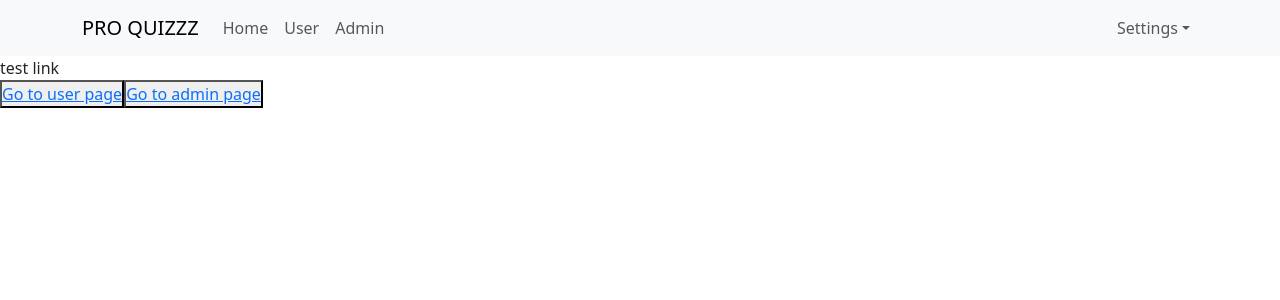
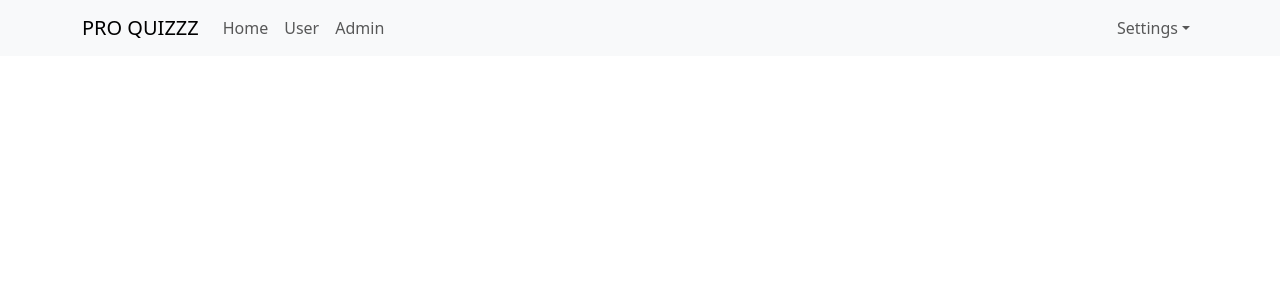
Before and after one commit to nboraxxd/learn-react-redux-with-eric, a React (Create React App) app: page / in a window 1280 px wide. Shown: the top 300 px of the page. Built offline with nearby package versions, Linux system fonts and the light colour scheme.

Commit message:
nested-routes

```diff
--- a/src/App.js
+++ b/src/App.js
@@ -1,23 +1,19 @@
 import React from 'react'
-import { Link } from 'react-router-dom'
+import { Link, Outlet } from 'react-router-dom'
 import './styles/reset.css'
 import './App.scss'
 import Header from './Header/Header'
 
 const App = () => {
   return (
-    <div>
-      <Header />
-      <div>
-        test link{' '}
-        <div>
-          <button>
-            <Link to="/users">Go to user page</Link>
-          </button>
-          <button>
-            <Link to="/admins">Go to admin page</Link>
-          </button>
-        </div>
+    <div className="app-container">
+      <div className="header-container">
+        <Header />
+      </div>
+      <div className="main-container"></div>
+      <div className="sidenav-container"></div>
+      <div className="app-content">
+        <Outlet />
       </div>
     </div>
   )
--- a/src/index.js
+++ b/src/index.js
@@ -15,9 +15,10 @@
     {/* <React.StrictMode> */}
     <BrowserRouter>
       <Routes>
-        <Route path="/" element={<App />} />
-        <Route path="users" element={<User />} />
-        <Route path="users" element={<Admin />} />
+        <Route path="/" element={<App />}>
+          <Route path="users" element={<User />} />
+          <Route path="admins" element={<Admin />} />
+        </Route>
       </Routes>
     </BrowserRouter>
     {/* </React.StrictMode> */}
```
